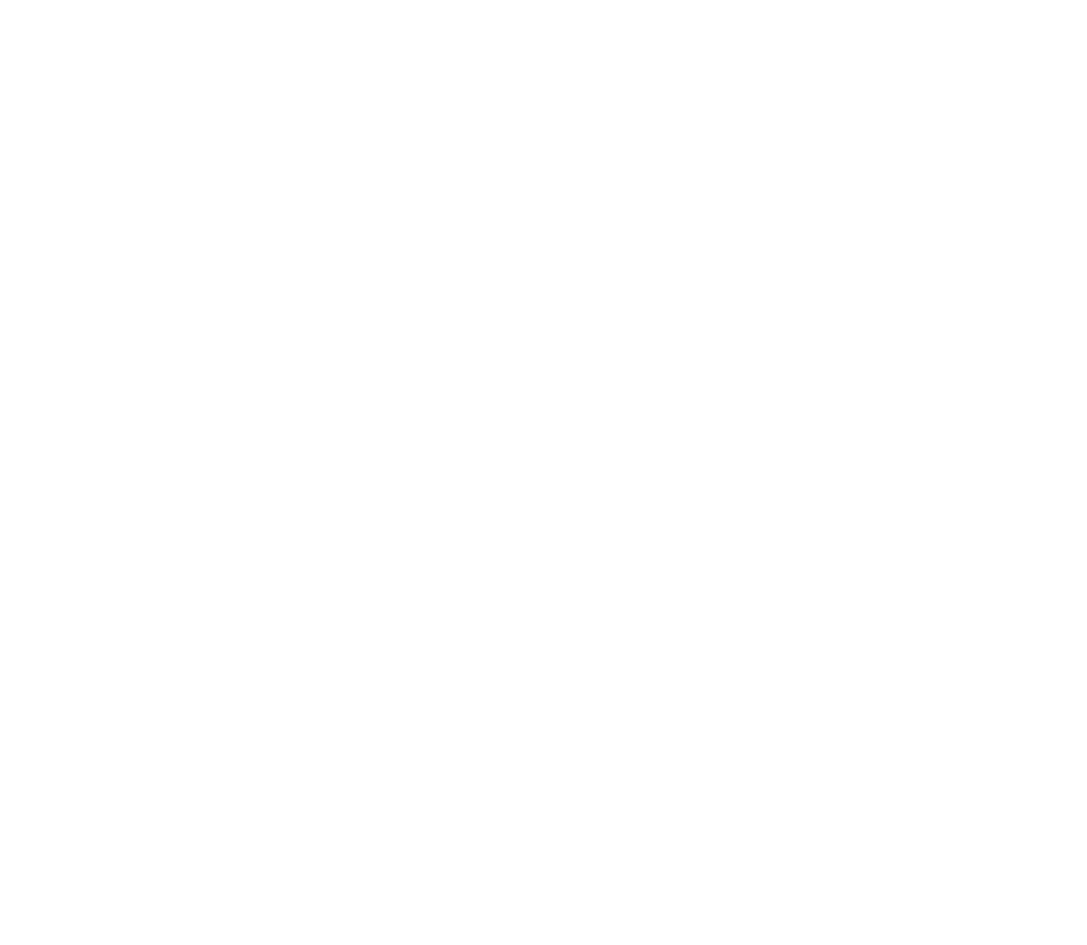
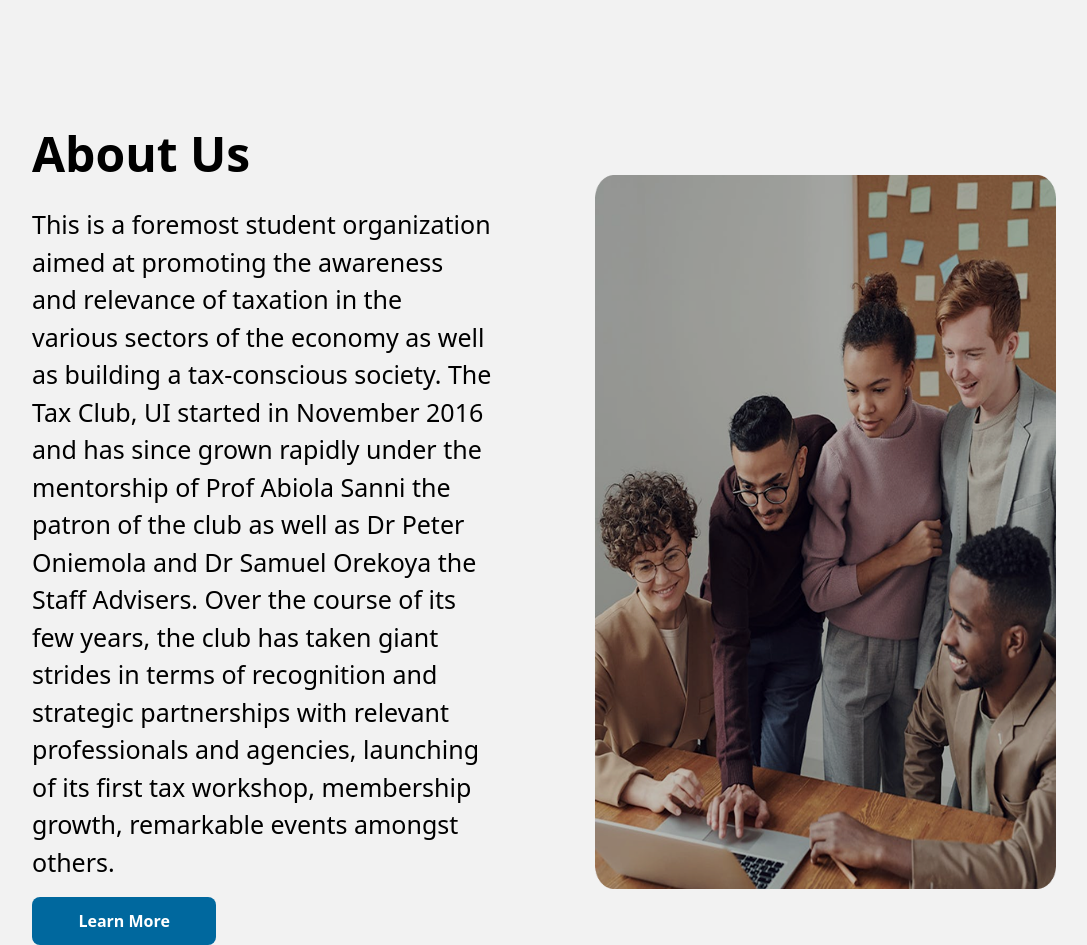
Before and after one commit to unilagtaxclub/TheTaxClub, a React (Vite) app: page / in a window 1280 px wide. Shown: the part 804-1749 px from the top of the page, without its empty margins (96-1183 px from the left). Before the commit the page ends 802 px from the top, so only its background shows below. Built offline with nearby package versions, Linux system fonts and the light colour scheme.

Commit message:
designed about section

```diff
--- a/src/component/defaults/Drawer.tsx
+++ b/src/component/defaults/Drawer.tsx
@@ -2,7 +2,7 @@
 
 const Drawer = () => {
   return (
-    <div className="space-y-10 flex-col flex lg:hidden w-[100%] fixed px-8 mt-10 mx-auto">
+    <div className="bg-[#f2f2f2] z-50 space-y-10 flex-col flex lg:hidden w-[100%] fixed px-8 mt-10 mx-auto">
       <span>Home</span>
       <div className="space-x-3 flex items-center justify-between">
         <span>Publication</span>
--- /dev/null
+++ b/src/component/sections/About.tsx
@@ -0,0 +1,29 @@
+const About = () => {
+  return (
+    <div className="lg:mt-[15vh] mt-16 lg:w-[80vw] w-[90vw] mx-auto flex lg:flex-row flex-col items-center justify-between">
+      <div className="space-y-4 lg:w-[45%]">
+        <h2 className="lg:text-[48px] text-[24px] font-semibold">About Us</h2>
+        <p className="lg:text-[25px]">
+          This is a foremost student organization aimed at promoting the
+          awareness and relevance of taxation in the various sectors of the
+          economy as well as building a tax-conscious society. The Tax Club, UI
+          started in November 2016 and has since grown rapidly under the
+          mentorship of Prof Abiola Sanni the patron of the club as well as Dr
+          Peter Oniemola and Dr Samuel Orekoya the Staff Advisers. Over the
+          course of its few years, the club has taken giant strides in terms of
+          recognition and strategic partnerships with relevant professionals and
+          agencies, launching of its first tax workshop, membership growth,
+          remarkable events amongst others.
+        </p>
+        <button className="px-6 py-3 text-[#fff] bg-[#00689e] lg:w-[40%] w-[100%] lg:max-w-[45%] font-semibold rounded-lg mb-10 lg:mb-0">
+          Learn More
+        </button>
+      </div>
+      <div className="lg:w-[45%]">
+        <img src="/assets/about.png" alt="about" className="w-[100%] lg:h-[714px]" />
+      </div>
+    </div>
+  );
+};
+
+export default About;
--- a/src/pages/home/index.tsx
+++ b/src/pages/home/index.tsx
@@ -1,4 +1,5 @@
 import Header from "../../component/defaults/Header"
+import About from "../../component/sections/About"
 import Hero from "../../component/sections/Hero"
 
 const Home = () => {
@@ -6,6 +7,7 @@
     <div className="bg-[#f2f2f2] min-h-screen pt-10">
         <Header />
         <Hero />
+        <About />
     </div>
   )
 }
```
Also changed, not shown: public/assets/about.png (added).
